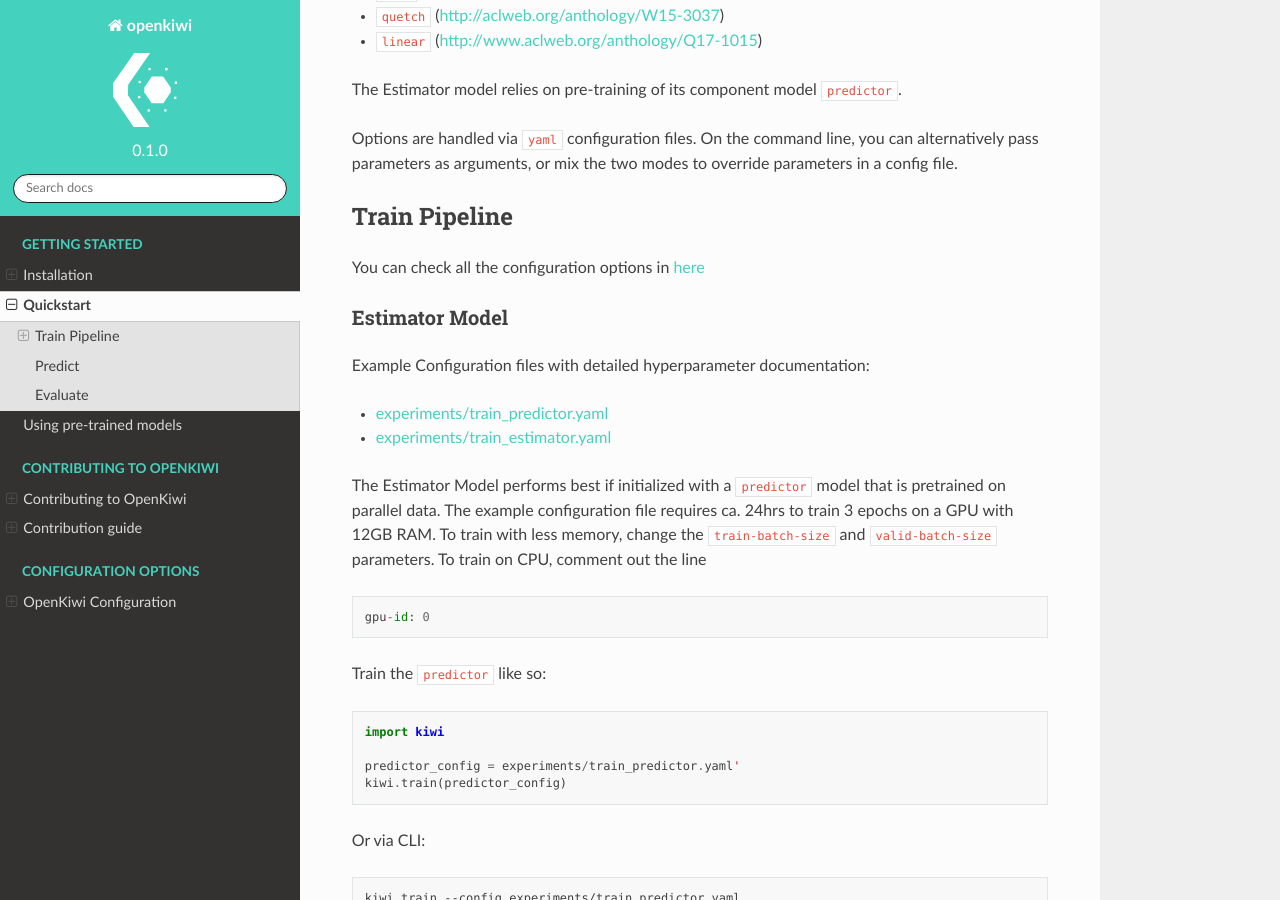
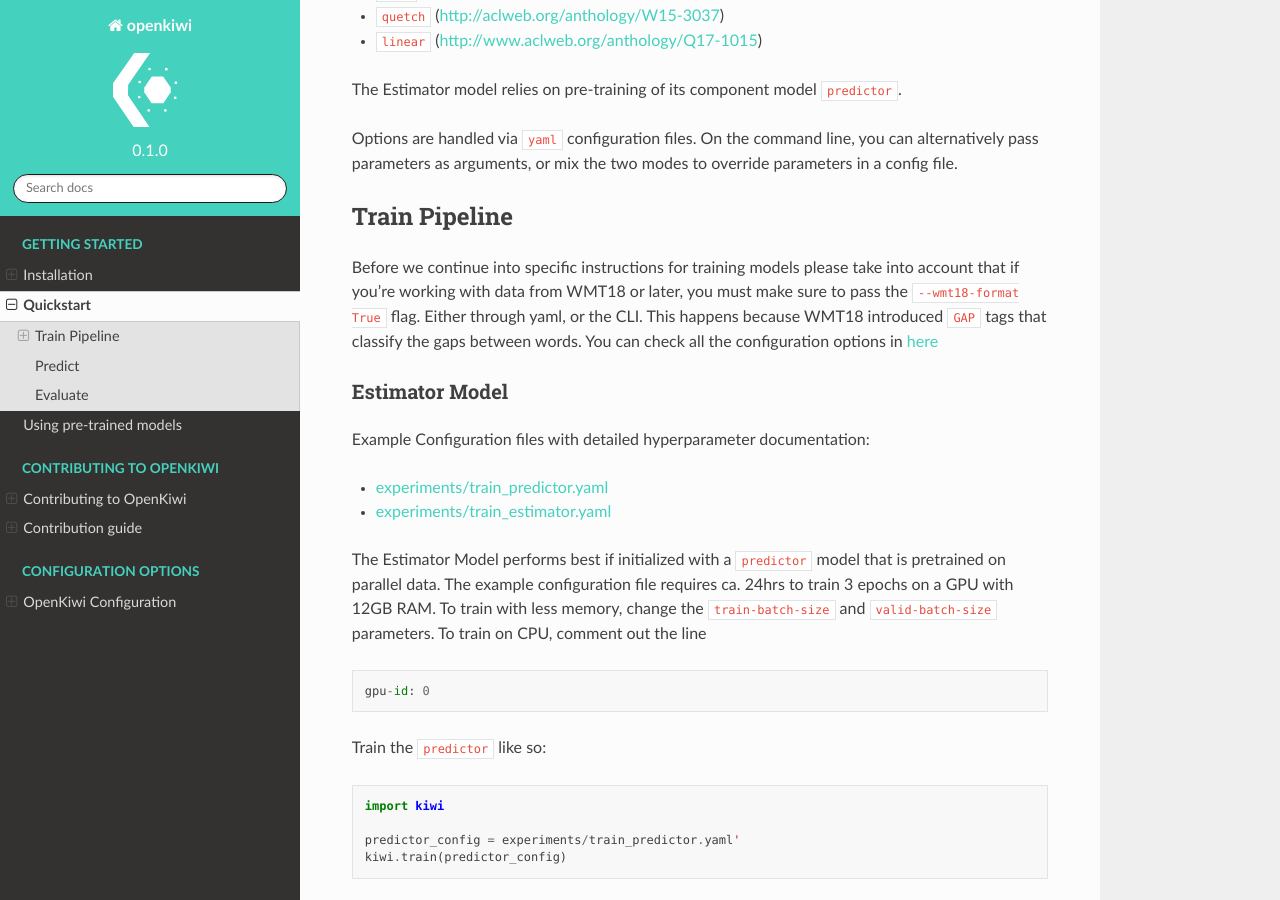
Before and after one commit to Unbabel/OpenKiwi, a Sphinx documentation site: the page built from docs/quickstart.md, in a window 1280 px wide and 900 px high, scrolled down 612 px. Built offline with Sphinx 7.4.7 and the Read the Docs theme 2.0.0, drawn with Linux system fonts in a browser that asks for light colours; pages that are not in the unit, such as notebooks, are missing from menus.

Commit message:
Add note on formats to docs and Fix example yaml to be clearer

```diff
--- a/docs/quickstart.md
+++ b/docs/quickstart.md
@@ -28,6 +28,10 @@ or mix the two modes to override parameters in a config file.
 
 ### Train Pipeline
 
+Before we continue into specific instructions for training models please take into account
+that if you're working with data from WMT18 or later, you must make sure to pass the
+`--wmt18-format True` flag. Either through yaml, or the CLI. This happens because WMT18
+introduced `GAP` tags that classify the gaps between words.
 You can check all the configuration options in :ref:`here <train-flags>`
 
 #### Estimator Model
```
Also changed, not shown: 1 other file.
